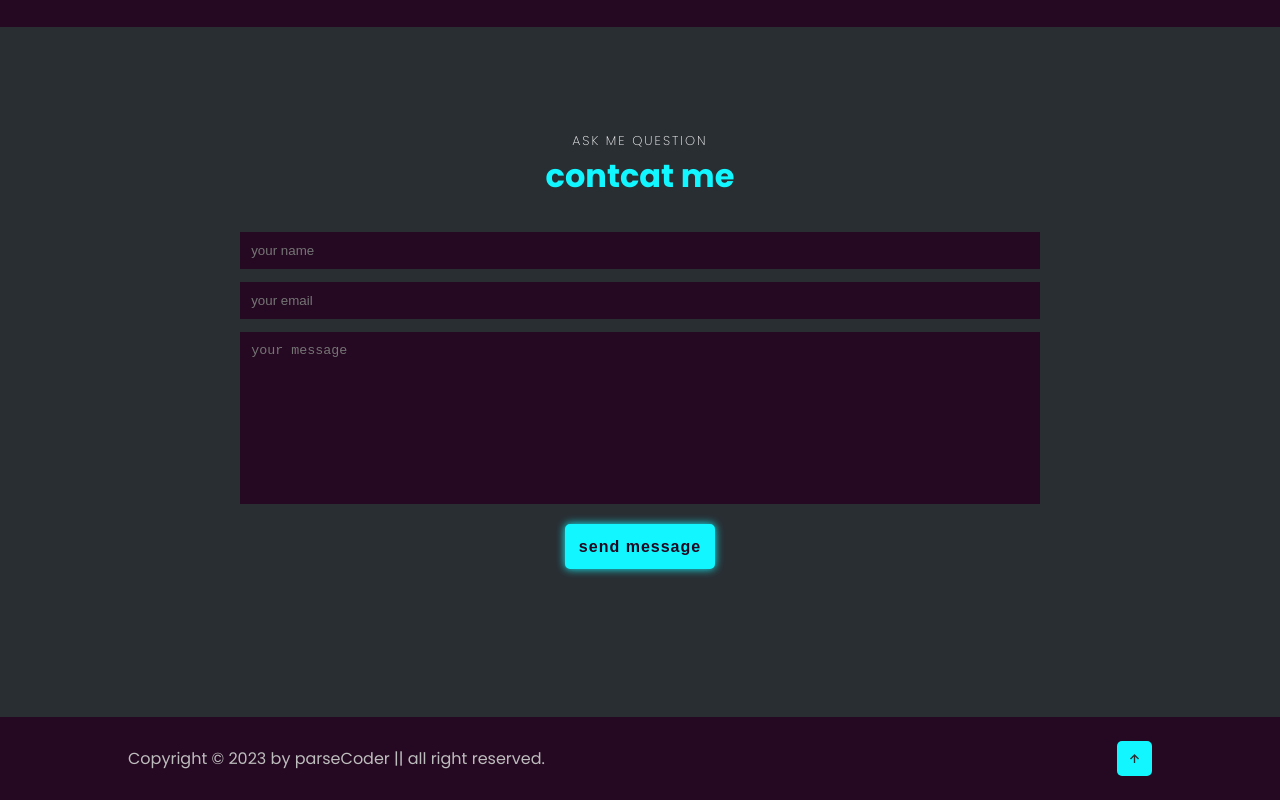
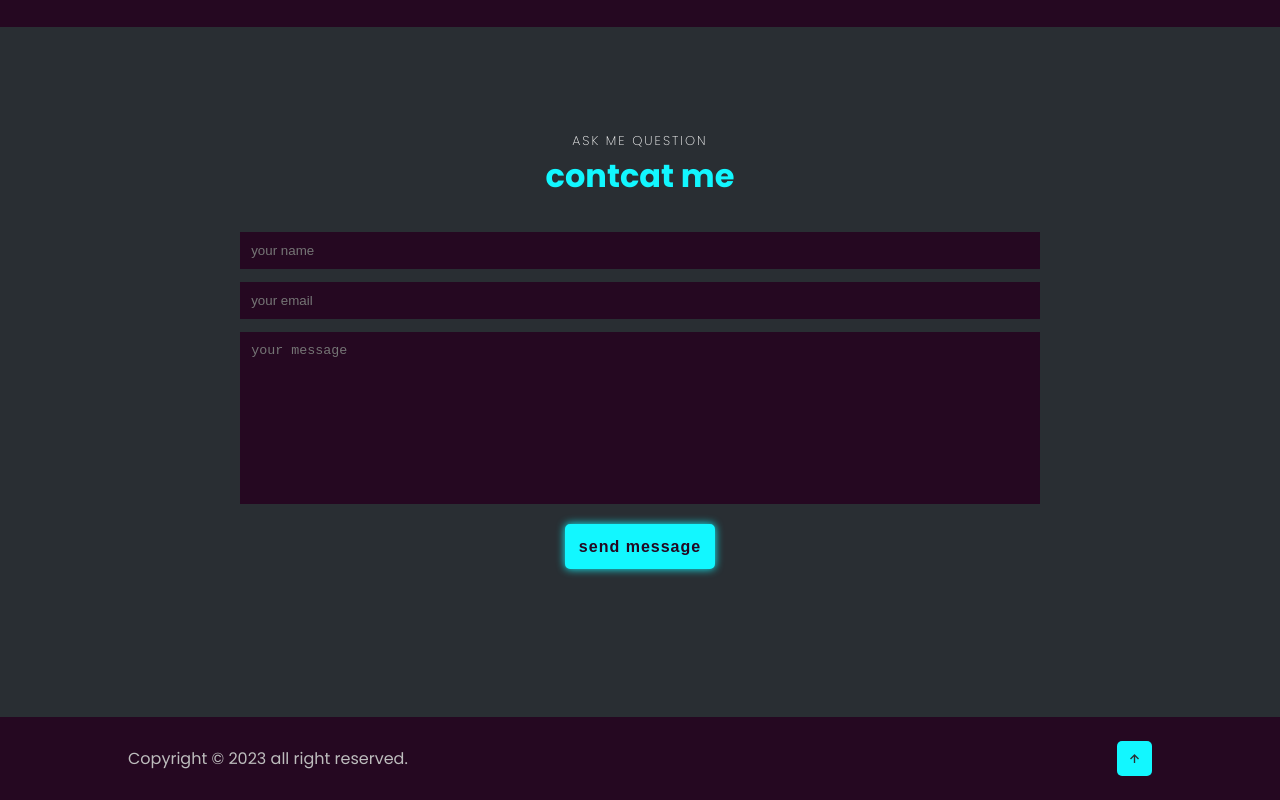
Before and after one commit to amare26273424/updated-portfolio, a plain HTML site: page index.html in a window 1280 px wide. Shown: the part 3819-4619 px from the top of the page. Drawn offline with nearby package versions, Linux system fonts and the light colour scheme.

```diff
--- a/index.html
+++ b/index.html
@@ -522,7 +522,7 @@
 
     <footer>
       <p class="scroll-scale">
-        Copyright &copy; 2023 by parseCoder || all right reserved.
+        Copyright &copy; 2023 all right reserved.
       </p>
       <a href="#home"><i class="bx bx-up-arrow-alt"></i></a>
     </footer>
```
